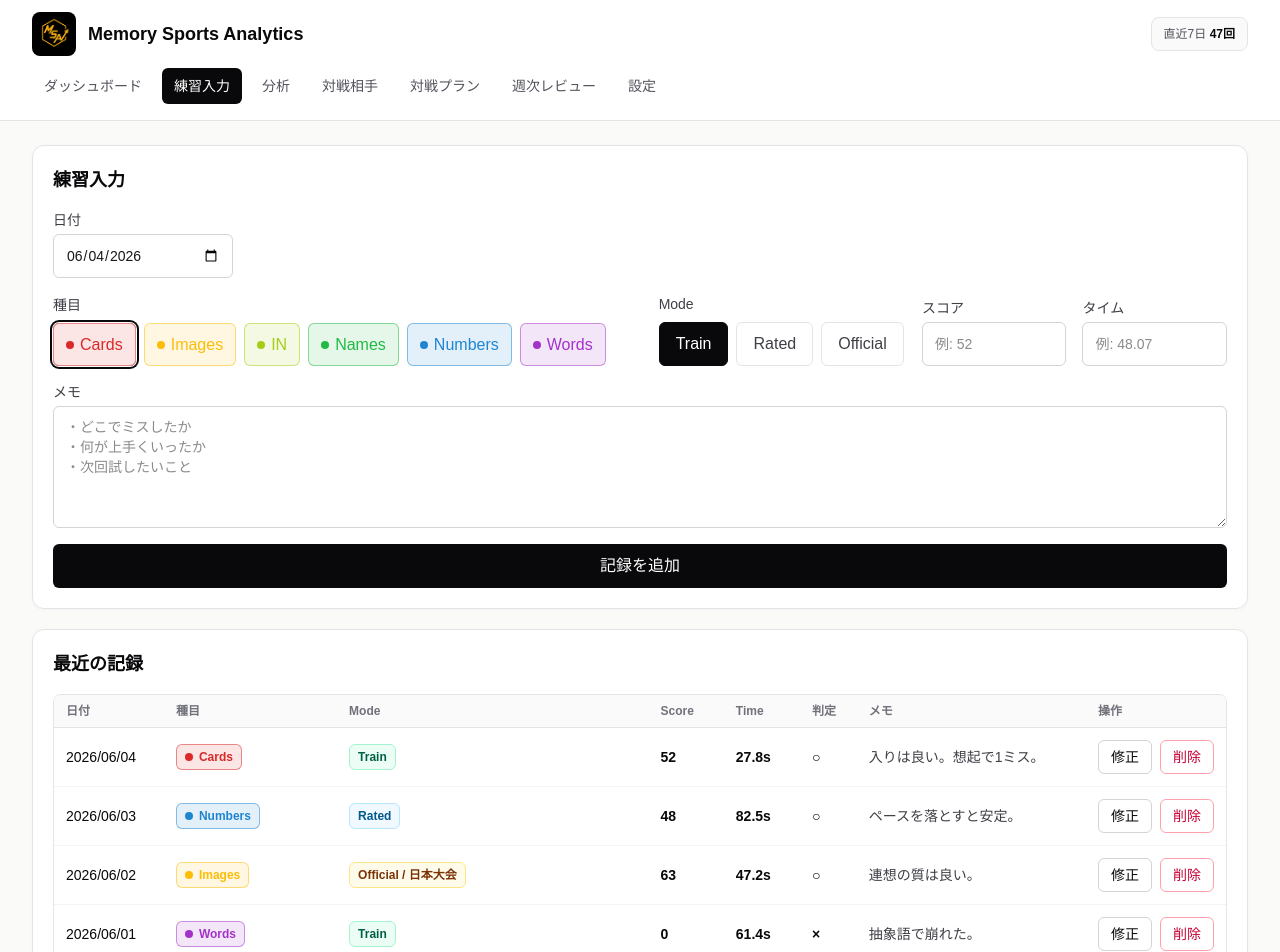
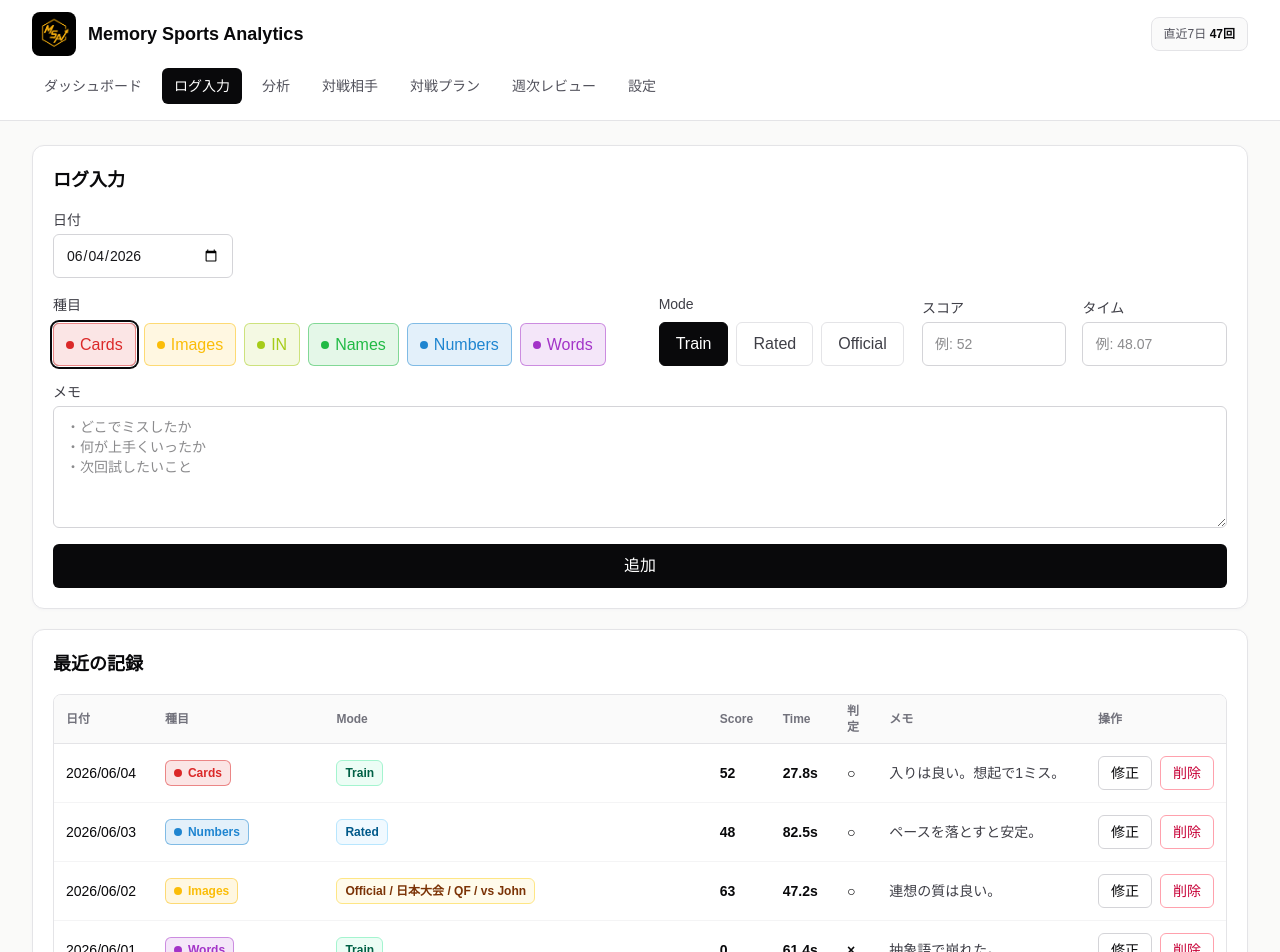
Before and after one commit to Yasmemory/memory-league-coach, a Next.js app: page /practice in a window 1280 px wide. Shown: the top 952 px of the page. Built offline with nearby package versions, Linux system fonts and the light colour scheme.

Commit message:
enhance official match logging and dark mode

```diff
--- a/src/app/shared.tsx
+++ b/src/app/shared.tsx
@@ -41,6 +41,8 @@ export function normalizeMemoryLeagueLog(input: {
   discipline: Discipline;
   mode?: LogMode;
   officialTournamentId?: string;
+  officialRound?: string;
+  opponentName?: string;
   score?: number;
   time?: number;
   memo?: string;
@@ -55,6 +57,8 @@ export function normalizeMemoryLeagueLog(input: {
     discipline: input.discipline,
     mode,
     officialTournamentId: mode === "official" ? input.officialTournamentId || undefined : undefined,
+    officialRound: mode === "official" ? input.officialRound?.trim() || undefined : undefined,
+    opponentName: mode === "official" ? input.opponentName?.trim() || undefined : undefined,
     score,
     time,
     attempts: 1,
@@ -76,6 +80,8 @@ export function normalizeStoredLog(log: PracticeLog): PracticeLog {
     ...log,
     mode,
     officialTournamentId: mode === "official" ? log.officialTournamentId : undefined,
+    officialRound: mode === "official" ? log.officialRound : undefined,
+    opponentName: mode === "official" ? log.opponentName : undefined,
     score,
     time,
     attempts: toFiniteNumber(log.attempts, 1),
--- a/src/components/CoachApp.tsx
+++ b/src/components/CoachApp.tsx
@@ -18,7 +18,7 @@ import {
   record,
 } from "@/lib/analytics";
 import { sampleData } from "@/lib/sample-data";
-import { CoachData, Discipline, DISCIPLINE_COLORS, DISCIPLINES, LOG_MODES, LogMode, OfficialTournament, Opponent, PracticeLog, Tournament } from "@/lib/types";
+import { CoachData, Discipline, DISCIPLINE_COLORS, DISCIPLINES, LOG_MODES, LogMode, OFFICIAL_ROUNDS, OfficialTournament, Opponent, PracticeLog, Tournament } from "@/lib/types";
 import {
   deletePracticeLog,
   deleteOfficialTournament,
@@ -49,6 +49,8 @@ type PracticeLogFormState = {
   discipline: Discipline;
   mode: LogMode;
   officialTournamentId?: string;
+  officialRound?: string;
+  opponentName?: string;
   score: NumberInputValue;
   time: NumberInputValue;
   memo: string;
@@ -77,7 +79,7 @@ const navItems: { href: string; labelKey: TranslationKey; view: View }[] = [
 const translations = {
   ja: {
     dashboard: "ダッシュボード",
-    practiceInput: "練習入力",
+    practiceInput: "ログ入力",
     analytics: "分析",
     opponents: "対戦相手",
     matchPlan: "対戦プラン",
@@ -116,6 +118,8 @@ const translations = {
     officialTournamentUnset: "大会未設定",
     officialTournamentRegisterHint: "設定ページで大会を登録してください。",
     officialTournamentAll: "Official 全体",
+    officialRound: "ラウンド",
+    opponentName: "対戦相手",
     actions: "操作",
     save: "保存",
     delete: "削除",
@@ -123,7 +127,7 @@ const translations = {
     cancel: "キャンセル",
     score: "スコア",
     time: "タイム",
-    addRecord: "記録を追加",
+    addRecord: "追加",
     playerName: "選手名",
     opponentInput: "対戦相手入力",
     addOpponent: "対戦相手を追加",
@@ -165,7 +169,7 @@ const translations = {
   },
   en: {
     dashboard: "Dashboard",
-    practiceInput: "Practice Input",
+    practiceInput: "Log Input",
     analytics: "Analytics",
     opponents: "Opponents",
     matchPlan: "Match Plan",
@@ -204,6 +208,8 @@ const translations = {
     officialTournamentUnset: "Tournament Not Set",
     officialTournamentRegisterHint: "Register a tournament in Settings.",
     officialTournamentAll: "All Official",
+    officialRound: "Round",
+    opponentName: "Opponent",
     actions: "Actions",
     save: "Save",
     delete: "Delete",
@@ -211,7 +217,7 @@ const translations = {
     cancel: "Cancel",
     score: "Score",
     time: "Time",
-    addRecord: "Add Record",
+    addRecord: "Add",
     playerName: "Player Name",
     opponentInput: "Opponent Input",
     addOpponent: "Add Opponent",
@@ -549,7 +555,8 @@ function DailyLogForm({ officialTournaments, onAdd }: { officialTournaments: Off
         {form.mode === "train" ? <>{scoreField}{timeField}</> : <>{timeField}{scoreField}</>}
       </div>
       {form.mode === "official" && (
-        <Field label={t("officialTournament")} className="max-w-md">
+        <div className="grid gap-4 md:grid-cols-3">
+          <Field label={t("officialTournament")}>
             {officialTournaments.length > 0 ? (
               <select className="input" value={form.officialTournamentId ?? ""} onChange={(event) => setForm({ ...form, officialTournamentId: event.target.value || undefined })}>
                 <option value="">{t("officialTournamentUnset")}</option>
@@ -559,6 +566,16 @@ function DailyLogForm({ officialTournaments, onAdd }: { officialTournaments: Off
               <Link href="/settings" className="rounded-md border border-amber-300 bg-amber-50 px-3 py-2 text-sm font-semibold text-amber-900 hover:bg-amber-100">{t("officialTournamentRegisterHint")}</Link>
             )}
           </Field>
+          <Field label={t("officialRound")}>
+            <select className="input" value={form.officialRound ?? ""} onChange={(event) => setForm({ ...form, officialRound: event.target.value || undefined })}>
+              <option value="">-</option>
+              {OFFICIAL_ROUNDS.map((round) => <option key={round} value={round}>{round}</option>)}
+            </select>
+          </Field>
+          <Field label={t("opponentName")}>
+            <input className="input" value={form.opponentName ?? ""} onChange={(event) => setForm({ ...form, opponentName: event.target.value })} placeholder="John" />
+          </Field>
+        </div>
       )}
       <Field label={t("memo")}>
         <textarea className="input min-h-32 resize-y leading-6" value={form.memo} onChange={(event) => setForm({ ...form, memo: event.target.value })} placeholder={"・どこでミスしたか\n・何が上手くいったか\n・次回試したいこと"} rows={5} />
@@ -845,7 +862,7 @@ function EditableLogsTable({ logs, officialTournaments, onUpdate, onDelete }: {
   const [draft, setDraft] = useState<PracticeLogFormState>(emptyLog);
   const startEdit = (log: PracticeLog) => {
     setEditingId(log.id);
-    setDraft({ date: log.date, discipline: log.discipline, mode: log.mode ?? "train", officialTournamentId: log.officialTournamentId, score: log.score ?? "", time: log.time ?? "", memo: log.memo });
+    setDraft({ date: log.date, discipline: log.discipline, mode: log.mode ?? "train", officialTournamentId: log.officialTournamentId, officialRound: log.officialRound, opponentName: log.opponentName, score: log.score ?? "", time: log.time ?? "", memo: log.memo });
   };
   const save = (id: string) => {
     const normalized = normalizeMemoryLeagueLog({ ...draft, score: draft.score === "" ? undefined : draft.score, time: draft.time === "" ? undefined : draft.time });
@@ -893,15 +910,15 @@ function LogTable({
   const editInputClass = "h-9 w-full min-w-0 rounded-md border border-zinc-300 bg-white px-2 text-sm outline-none focus:border-zinc-950";
   return (
     <div className="overflow-x-auto rounded-lg border border-zinc-200">
-      <table className="min-w-[980px] table-fixed divide-y divide-zinc-200 text-left">
+      <table className="min-w-[1120px] table-fixed divide-y divide-zinc-200 text-left">
         <colgroup>
           <col className="w-32" />
           <col className="w-44" />
-          <col className="w-28" />
+          <col className="w-64" />
           <col className="w-24" />
           <col className="w-24" />
           <col className="w-20" />
-          <col className={canEdit ? "w-64" : "w-80"} />
+          <col className={canEdit ? "w-56" : "w-72"} />
           <col className="w-32" />
         </colgroup>
         <thead className="bg-zinc-50 text-xs font-bold text-zinc-500">
@@ -923,13 +940,20 @@ function LogTable({
                     <div className="grid gap-2">
                       <select className={editInputClass} value={draft.mode} onChange={(event) => onDraftChange({ ...draft, mode: event.target.value as LogMode })} aria-label="Mode">{LOG_MODES.map((mode) => <option key={mode} value={mode}>{getModeLabel(mode)}</option>)}</select>
                       {draft.mode === "official" && (
+                        <>
                           <select className={editInputClass} value={draft.officialTournamentId ?? ""} onChange={(event) => onDraftChange({ ...draft, officialTournamentId: event.target.value || undefined })} aria-label={t("officialTournament")}>
                             <option value="">{t("officialTournamentUnset")}</option>
                             {officialTournaments.map((tournament) => <option key={tournament.id} value={tournament.id}>{tournament.name}</option>)}
                           </select>
+                          <select className={editInputClass} value={draft.officialRound ?? ""} onChange={(event) => onDraftChange({ ...draft, officialRound: event.target.value || undefined })} aria-label={t("officialRound")}>
+                            <option value="">-</option>
+                            {OFFICIAL_ROUNDS.map((round) => <option key={round} value={round}>{round}</option>)}
+                          </select>
+                          <input className={editInputClass} value={draft.opponentName ?? ""} onChange={(event) => onDraftChange({ ...draft, opponentName: event.target.value })} aria-label={t("opponentName")} placeholder="John" />
+                        </>
                       )}
                     </div>
-                  ) : <ModeBadge mode={log.mode} officialTournamentName={log.mode === "official" ? getOfficialTournamentName(officialTournaments, log.officialTournamentId) : undefined} />}
+                  ) : <ModeBadge mode={log.mode} officialTournamentName={log.mode === "official" ? getOfficialTournamentName(officialTournaments, log.officialTournamentId) : undefined} officialRound={log.officialRound} opponentName={log.opponentName} />}
                 </td>
                 <td className={`${cellClass} font-semibold`}>
                   {isEditing ? <input className={editInputClass} type="number" min="0" step="1" value={draft.score} onChange={(event) => onDraftChange({ ...draft, score: event.target.value === "" ? "" : Number(event.target.value) })} aria-label="Score" /> : log.score ?? 0}
@@ -994,8 +1018,9 @@ function formatMonth(month: string) {
   return `${year}年${Number(rawMonth)}月`;
 }
 
-function ModeBadge({ mode, officialTournamentName }: { mode?: LogMode; officialTournamentName?: string }) {
-  return <span className={`inline-flex rounded-md border px-2 py-1 text-xs font-bold ${getModeBadgeStyle(mode)}`}>{getModeLabel(mode)}{mode === "official" && officialTournamentName ? ` / ${officialTournamentName}` : ""}</span>;
+function ModeBadge({ mode, officialTournamentName, officialRound, opponentName }: { mode?: LogMode; officialTournamentName?: string; officialRound?: string; opponentName?: string }) {
+  const details = mode === "official" ? [officialTournamentName, officialRound, opponentName ? `vs ${opponentName}` : undefined].filter(Boolean) : [];
+  return <span className={`inline-flex rounded-md border px-2 py-1 text-xs font-bold ${getModeBadgeStyle(mode)}`}>{[getModeLabel(mode), ...details].join(" / ")}</span>;
 }
 
 function DisciplineBadge({ discipline, compact = false }: { discipline: Discipline; compact?: boolean }) {
--- a/src/lib/sample-data.ts
+++ b/src/lib/sample-data.ts
@@ -28,6 +28,8 @@ export const sampleLogs: PracticeLog[] = [
     discipline: discipline as PracticeLog["discipline"],
     mode: mode as PracticeLog["mode"],
     officialTournamentId: mode === "official" ? (index % 2 === 0 ? "official-japan" : "official-online") : undefined,
+    officialRound: mode === "official" ? (index % 2 === 0 ? "QF" : "GL") : undefined,
+    opponentName: mode === "official" ? (index % 2 === 0 ? "John" : "Aoi") : undefined,
     score: Number(score),
     time: Number(time),
     memo: String(memo),
--- a/src/lib/types.ts
+++ b/src/lib/types.ts
@@ -24,12 +24,18 @@ export const LOG_MODES = ["train", "rated", "official"] as const;
 
 export type LogMode = (typeof LOG_MODES)[number];
 
+export const OFFICIAL_ROUNDS = ["GL", "Qualifier", "R16", "QF", "SF", "F"] as const;
+
+export type OfficialRound = (typeof OFFICIAL_ROUNDS)[number];
+
 export type PracticeLog = {
   id: string;
   date: string;
   discipline: Discipline;
   mode?: LogMode;
   officialTournamentId?: string;
+  officialRound?: string;
+  opponentName?: string;
   score?: number;
   time?: number;
   attempts: number;
```
Also changed, not shown: src/app/layout.tsx (+22 -0 lines). Lines whose indentation alone changed are shown as unchanged.
